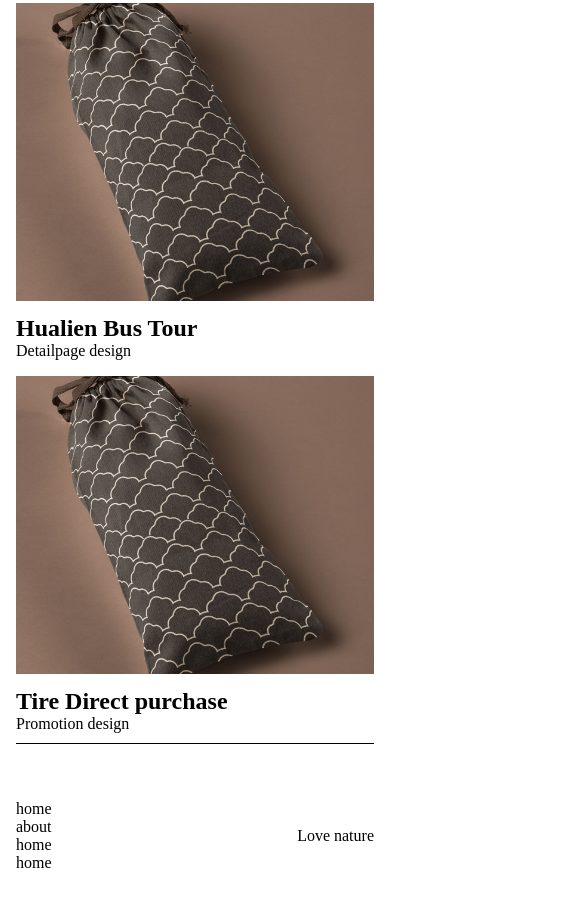
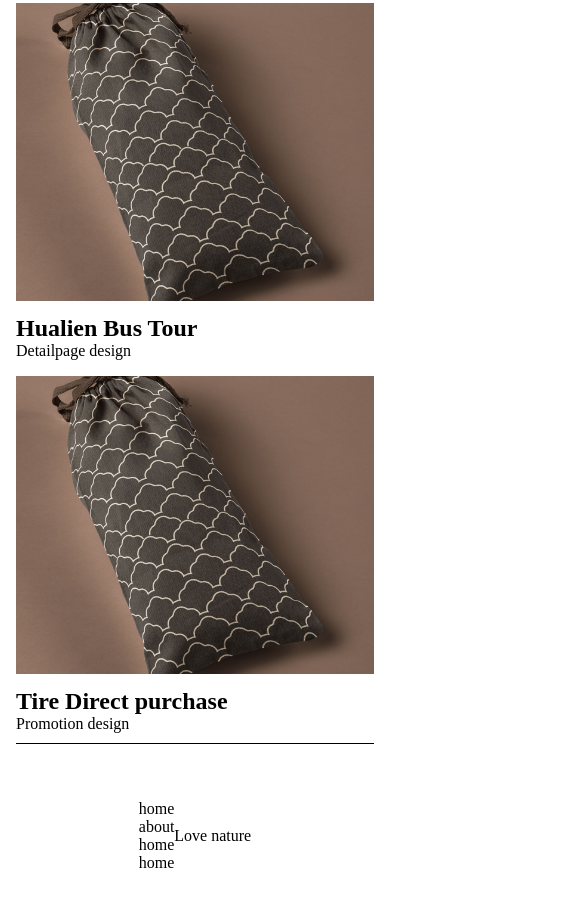
Before and after one commit to mandool/mandol, a plain HTML site: page index.html in a window 390 px wide. Shown: the part 3515-4427 px from the top of the page, 585 px wide, since content can reach past the window. Drawn offline with Linux system fonts and the light colour scheme; a web font is replaced by a local one.

Commit message:
Update style.css

```diff
--- a/css/style.css
+++ b/css/style.css
@@ -117,12 +117,19 @@
 }
 
 
+html, body {
+    overflow-x: hidden;
+    max-width: 100%;
+    position: relative;
+  }
+
+
 body {
     font-family: 'Pretendard';
     font-weight: 300;
     font-style: normal;
     color: var(--primary);
-    overflow-x: hidden;
+    touch-action: pan-y;
 }
 
 #main {
@@ -245,22 +252,26 @@ nav {
 footer .container{
     display: flex;
     padding: 40px 16px;
-    justify-content: space-between;
     align-items: center;
-
+    justify-content: center;
 }
 
-.footer link {
-    display: flex;
-    align-items: center;
-    gap: 16px;
-    list-style: none;
+footer .container p {
+    text-align: center;
 }
 
 
 @media screen and (max-width: 520px) {
 
+    body {
+        width: 100vw;
+        overflow-x: hidden;
+      }
 
+      #main {
+        background-attachment: fixed;
+        background-size: cover;
+      }
 
 
     .menu-btn {
```
